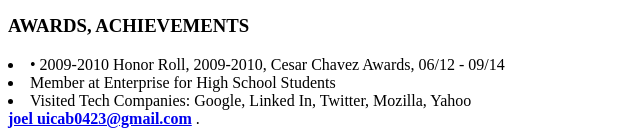
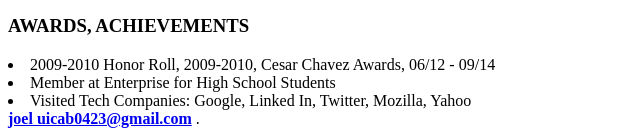
Before and after one commit to uicab16/uicab16.github.io, a plain HTML site: page index.html in a window 1280 px wide. Shown: the part 1035-1168 px from the top of the page, 0-640 px from the left. Drawn offline with Linux system fonts and the light colour scheme.

Commit message:
Update index.html

```diff
--- a/index.html
+++ b/index.html
@@ -46,7 +46,7 @@
 </section>
   <section class="Awards, Achievements">
     <h3> AWARDS, ACHIEVEMENTS </h3>
-    <li>•	2009-2010 Honor Roll, 2009-2010, Cesar Chavez Awards, 06/12 - 09/14</li>
+    <li>2009-2010 Honor Roll, 2009-2010, Cesar Chavez Awards, 06/12 - 09/14</li>
     <li>Member at Enterprise for High School Students</li>
     <li>Visited Tech Companies: Google, Linked In, Twitter, Mozilla, Yahoo</li>
 </section>
```
